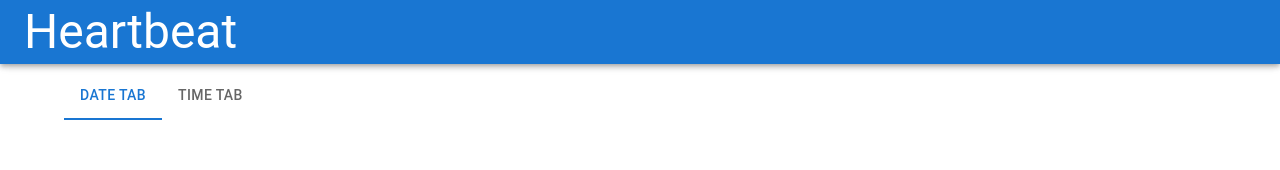
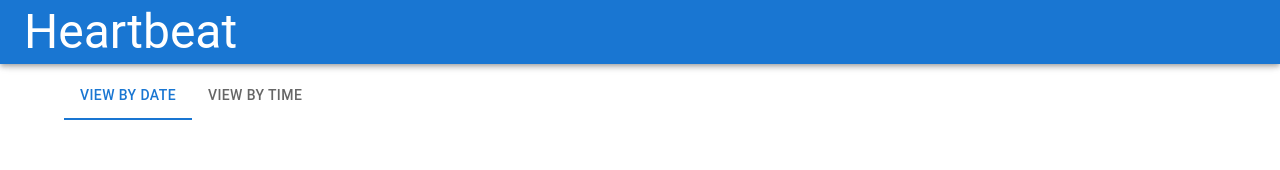
Before and after one commit to alichur/heartbeat, a React (Vite) app: page /insights in a window 1280 px wide. Shown: the top 170 px of the page. Built offline with nearby package versions, Linux system fonts and the light colour scheme; what react-oauth2-code-pkce would draw is missing.

Commit message:
Update tab text

```diff
--- a/src/Insight.jsx
+++ b/src/Insight.jsx
@@ -16,13 +16,13 @@ const Insight = () => {
       <Tabs value={period} onChange={handleTabChange}>
         <Tab
           value={"date"}
-          label="Date tab"
+          label="View By Date"
           component={Link}
           to={"/insights/date"}
         ></Tab>
         <Tab
           value={"time"}
-          label="Time tab"
+          label="View By Time"
           component={Link}
           to={"/insights/time"}
         ></Tab>
```
